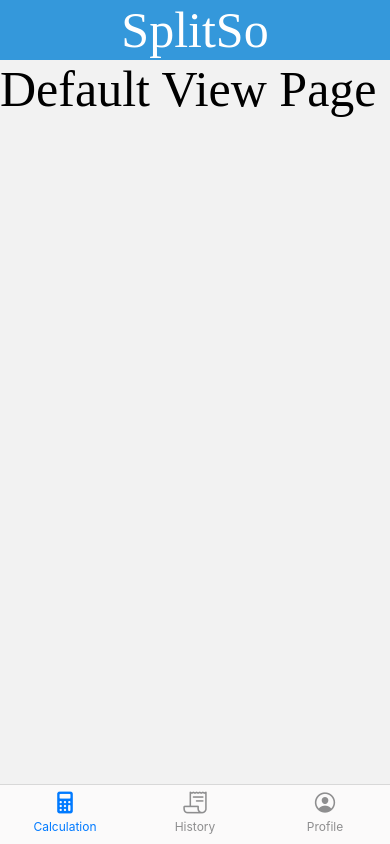
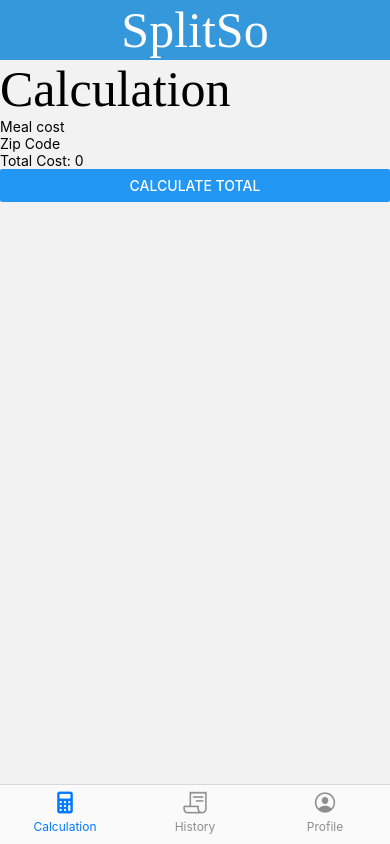
Before and after one commit to DFLotus/SplitSo, a React Native app in the folder client/: screen /Calculation in a window 390 px wide. Built offline with nearby package versions, Linux system fonts and the light colour scheme.

Commit message:
SPLIT-2: Integreated API

```diff
--- a/client/App.js
+++ b/client/App.js
@@ -1,5 +1,4 @@
 import React from 'react';
-import { View } from 'react-native';
 import CalculationScreen from './src/components/screens/CalculationScreen';
 import History from './src/components/screens/History';
 import Profile from './src/components/screens/Profile';
--- a/client/babel.config.js
+++ b/client/babel.config.js
@@ -1,3 +1,10 @@
 module.exports = {
   presets: ['module:@react-native/babel-preset'],
+  plugins: [
+    ["module:react-native-dotenv", {
+      "envName": "APP_ENV",
+      "moduleName": "@env",
+      "path": ".env"
+    }]
+  ]
 };
--- a/client/package.json
+++ b/client/package.json
@@ -34,6 +34,7 @@
     "eslint": "^8.19.0",
     "jest": "^29.6.3",
     "prettier": "2.8.8",
+    "react-native-dotenv": "^3.4.9",
     "react-test-renderer": "18.2.0",
     "typescript": "5.0.4"
   },
--- a/client/src/components/screens/CalculationScreen.js
+++ b/client/src/components/screens/CalculationScreen.js
@@ -1,17 +1,70 @@
-import React from "react";
-import { View, Text } from "react-native";
+import { React, useState } from "react";
+import { View, Text, TextInput, Alert, Button, Keyboard } from "react-native";
+import { API_KEY } from '@env'
 import calculationStyles from "../../styles/calculationStyles";
 import Header from "../Header";
 
 const CalculationScreen = () => {
+    const [zip_code, setZipCode] = useState(null);
+    const [cost, setCost] = useState(null);
+    const [split, setSplitAmount] = useState(null);
+    const [total, setTotal] = useState(0);
+
+    const calculateTotal = async () => {
+        try {
+            if (!(cost) || !(zip_code)) {
+                Alert.alert("Input Validation", "Please enter valid amount for field(s)");
+                return;
+            }
+
+            const heading = {
+                method: 'GET',
+                headers: {
+                    'X-RapidAPI-Key': `${API_KEY}`,
+                    'X-RapidAPI-Host': 'sales-tax-by-api-ninjas.p.rapidapi.com'
+                }
+            };
+
+            const response = await fetch(`https://sales-tax-by-api-ninjas.p.rapidapi.com/v1/salestax?zip_code=${zip_code}`, heading);
+            if (response.ok) {
+                const res = await response.json();
+                const taxRate = parseFloat(res[0].total_rate);
+                const taxAmount = (cost) * taxRate;
+                setTotal(parseFloat(cost) + taxAmount);
+                Keyboard.dismiss();
+            }
+            else {
+                Alert.alert('Error Calculating Total Cost', 'No Tax Rate Found');
+            };
+        }
+        catch (error) {
+            console.log(error)
+            Alert.alert('Error Calculating Total Cost', `Failed to do calculation with error ${error}`);
+        };
+    };
+
     return (
         <View>
             <Header />
             <View>
-                <Text style={calculationStyles.titleText}>Default View Page</Text>
+                <Text style={calculationStyles.titleText}>Calculation</Text>
+                <TextInput
+                    placeholder="Meal cost"
+                    keyboardType="numeric"
+                    value={cost}
+                    onChangeText={(value) => setCost(value)}
+                />
+                <TextInput
+                    placeholder="Zip Code"
+                    keyboardType="numeric"
+                    value={zip_code}
+                    onChangeText={(value) => setZipCode(value)}
+                />
+                <Text>Total Cost: {total}</Text>
+                <Button title="Calculate Total" onPress={calculateTotal} />
             </View>
         </View>
-    )
-}
+    );
+};
 
 export default CalculationScreen
```
Also changed, not shown: 2 other files (tests, documents, lock files or other folders).
